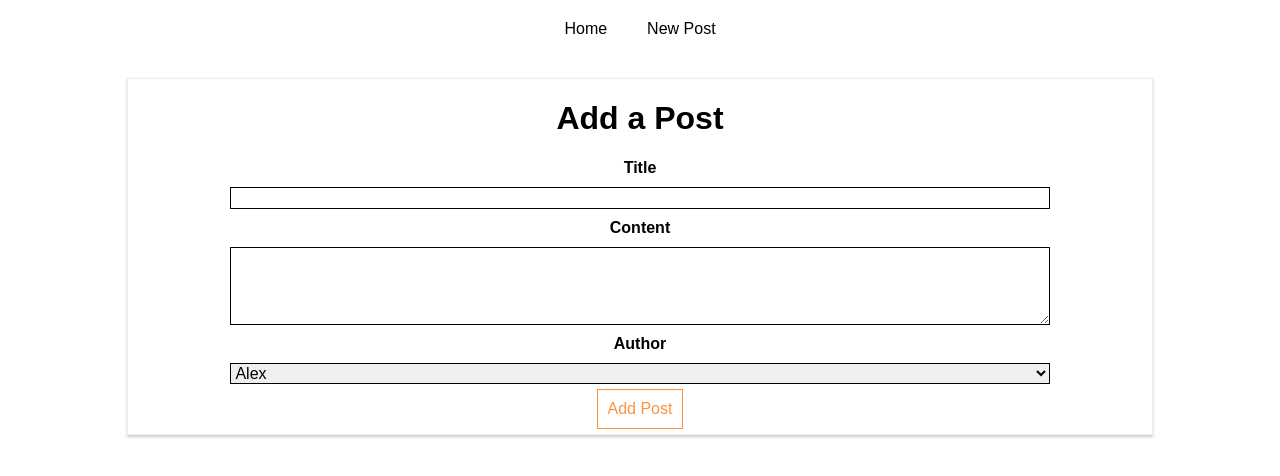
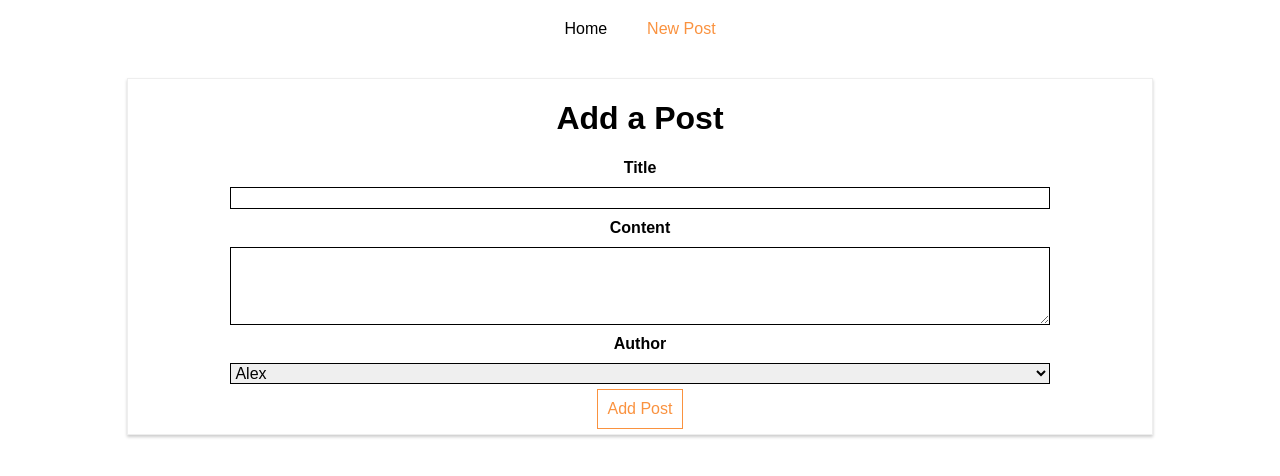
Before and after one commit to alexeybokov/react_blog, a React (Create React App) app: page /new-post in a window 1280 px wide. Shown: the top 476 px of the page. Built offline with nearby package versions, Linux system fonts and the light colour scheme.

Commit message:
styling active routes

```diff
--- a/src/containers/Blog/Blog.css
+++ b/src/containers/Blog/Blog.css
@@ -17,6 +17,7 @@
 }
 
 .Blog a:hover,
-.Blog a:active {
+.Blog a:active,
+.Blog a.active {
     color: #fa923f;
 }
--- a/src/containers/Blog/Blog.js
+++ b/src/containers/Blog/Blog.js
@@ -1,6 +1,6 @@
 import React, { Component } from 'react';
 // import axios from 'axios';
-import { Route, Link } from 'react-router-dom';
+import { Route, NavLink } from 'react-router-dom';
 
 import './Blog.css';
 import Posts from './Posts/Posts';
@@ -13,12 +13,20 @@ class Blog extends Component {
                 <header>
                     <nav>
                         <ul>
-                            <li><Link to="/">Home</Link></li>
-                            <li><Link to={{
+                            <li><NavLink
+                                to="/"
+                                exact
+                                activeClassName="my-active"
+                                activeStyle={{
+                                    color: '#fa923f',
+                                    textDecoration: 'underline'
+                                }}>Home</NavLink></li>
+                            <li><NavLink to={{
                                 pathname: '/new-post',
+                                // pathname: this.props.match.url + '/new-post',
                                 hash: '#submit',
                                 search: '?quick-submit=true'
-                            }}>New Post</Link></li>
+                            }}>New Post</NavLink></li>
                         </ul>
                     </nav>
                 </header>
--- a/src/containers/Blog/NewPost/NewPost.js
+++ b/src/containers/Blog/NewPost/NewPost.js
@@ -9,6 +9,10 @@ class NewPost extends Component {
         content: '',
         author: 'Alex'
     };
+
+    componentDidMount() {
+        console.log(this.props);
+    }
 
     postDataHandler = () => {
         const data = {
--- a/src/containers/Blog/Posts/Posts.js
+++ b/src/containers/Blog/Posts/Posts.js
@@ -2,7 +2,7 @@ import React, { Component } from 'react';
 import axios from '../../../axios';
 
 import Post from '../../../components/Post/Post';
-import './Posts.module.css';
+import './Posts.css';
 
 class Posts extends Component {
   state = {
@@ -10,6 +10,7 @@ class Posts extends Component {
   };
 
   componentDidMount() {
+      console.log(this.props);
       axios.get('/posts')
           .then(response => {
               const posts = response.data.slice(0, 4);
@@ -33,7 +34,7 @@ class Posts extends Component {
   };
 
   render () {
-      let posts =<p style={{textAlign: 'center'}}>Something went wrong</p>;
+      let posts = <p style={{textAlign: 'center'}}>Something went wrong</p>;
       if (!this.state.error) {
           posts = this.state.posts.map(post => {
               return <Post
```
Also changed, not shown: src/containers/Blog/Posts/Posts.css (renamed from src/containers/Blog/Posts/Posts.module.css).
